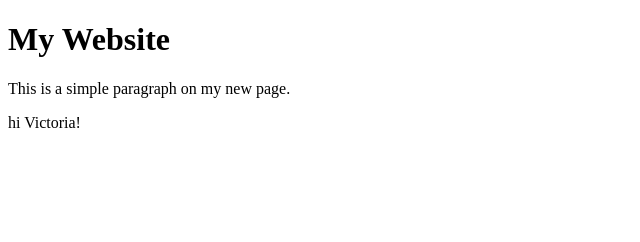
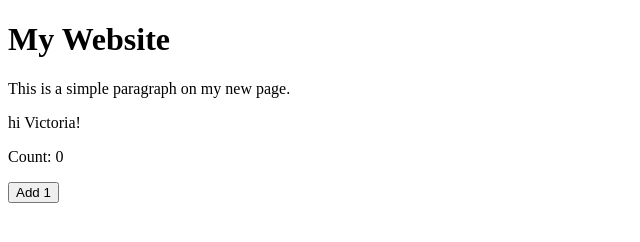
Before and after one commit to vkshadoww/vic-website, a plain HTML site: page index.html in a window 1280 px wide. Shown: the whole page, without its empty margins (0-640 px from the left). Drawn offline with Linux system fonts and the light colour scheme.

Commit message:
Update index.html

```diff
--- a/index.html
+++ b/index.html
@@ -1,10 +1,21 @@
-
-
 <!DOCTYPE html>
 <html>
 <body>
     <h1>My Website</h1>
     <p>This is a simple paragraph on my new page.</p>
-  <p> hi Victoria!</p>
+    <p>hi Victoria!</p>
+
+    <p>Count: <span id="display">0</span></p>
+
+    <button onclick="addOne()">Add 1</button>
+
+    <script>
+        let count = 0;
+
+        function addOne() {
+            count = count + 1;
+            document.getElementById("display").innerHTML = count;
+        }
+    </script>
 </body>
 </html>
```
